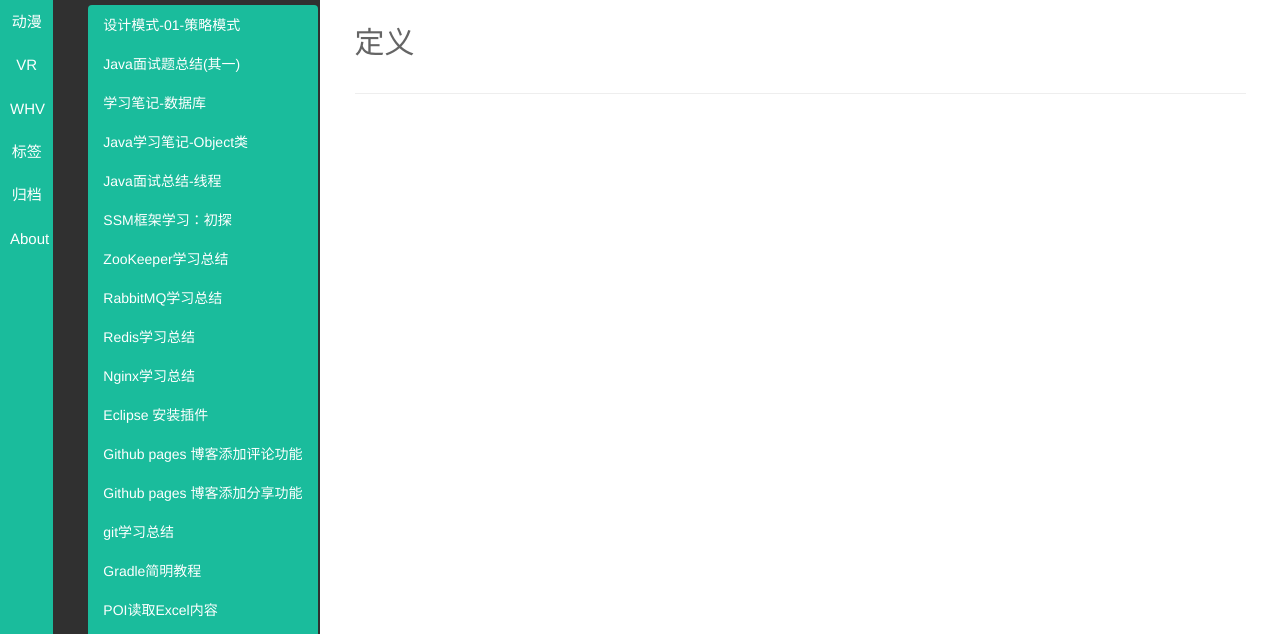
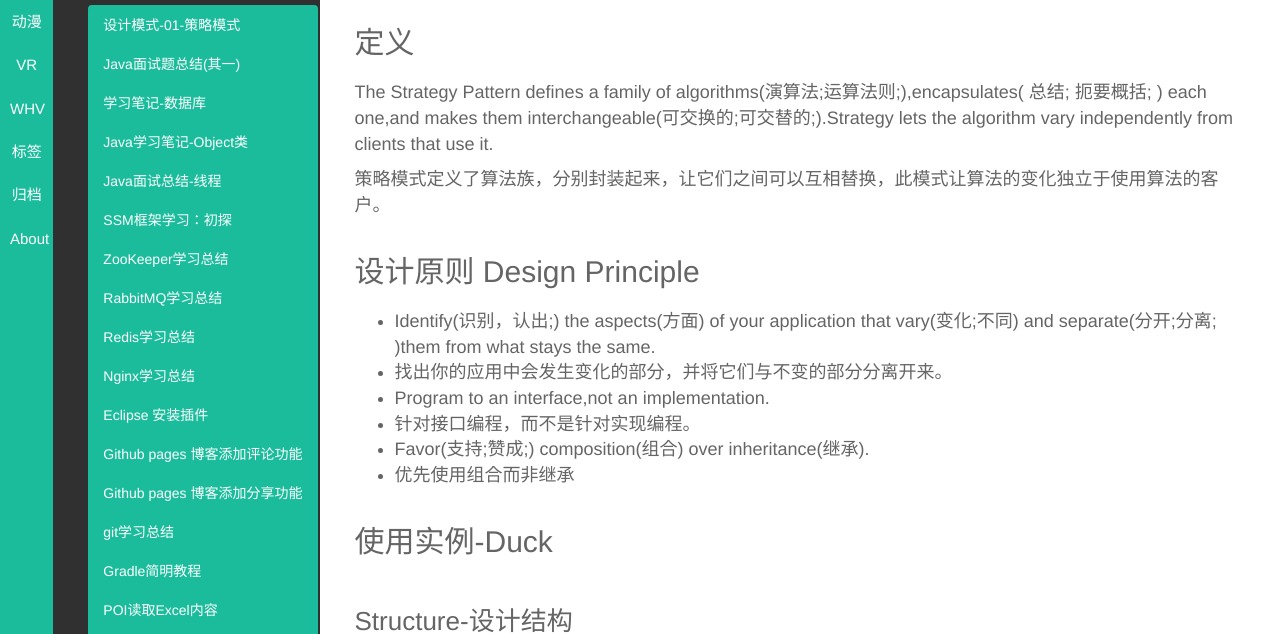
Before and after one commit to demon7452/demon7452.github.io, a Jekyll site: the page built from _posts/技术/2016-09/2016-09-28-设计模式-01-策略模式.md, in a window 1280 px wide. Shown: the part 230-864 px from the top of the page. Built offline with Jekyll 4.4.1, drawn with Linux system fonts in a browser that asks for light colours; comment, search, counter and statistics services are not loaded; grey boxes are pictures that could not be loaded.

Commit message:
Update _posts/技术/2016-09/2016-09-28-设计模式-01-策略模式.md

```diff
--- a/_posts/技术/2016-09/2016-09-28-设计模式-01-策略模式.md
+++ b/_posts/技术/2016-09/2016-09-28-设计模式-01-策略模式.md
@@ -12,3 +12,21 @@ description: 策略模式
 *<a href="https://github.com/demon7452/DesignPatterns" target="_blank">GitHub源码</a>*
 
 ## 定义
+The Strategy Pattern defines a family of algorithms(演算法;运算法则;),encapsulates( 总结; 扼要概括; ) each one,and makes them interchangeable(可交换的;可交替的;).Strategy lets the algorithm vary independently from clients that use it.
+
+策略模式定义了算法族，分别封装起来，让它们之间可以互相替换，此模式让算法的变化独立于使用算法的客户。
+
+## 设计原则 Design Principle
+
+- Identify(识别，认出;) the aspects(方面) of your application that vary(变化;不同) and separate(分开;分离; )them from what stays the same.
+- 找出你的应用中会发生变化的部分，并将它们与不变的部分分离开来。
+- Program to an interface,not an implementation.
+- 针对接口编程，而不是针对实现编程。
+- Favor(支持;赞成;) composition(组合) over inheritance(继承).
+- 优先使用组合而非继承
+
+## 使用实例-Duck
+
+### Structure-设计结构
+
+![strategy pattern](http://o835t7sp4.bkt.clouddn.com/image/blog/StrategyPattern.png)
```
